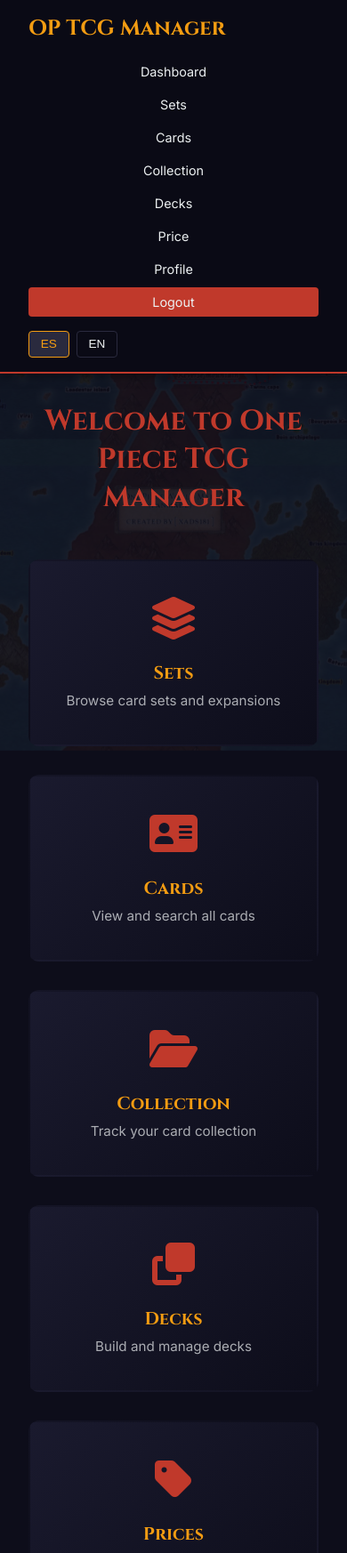
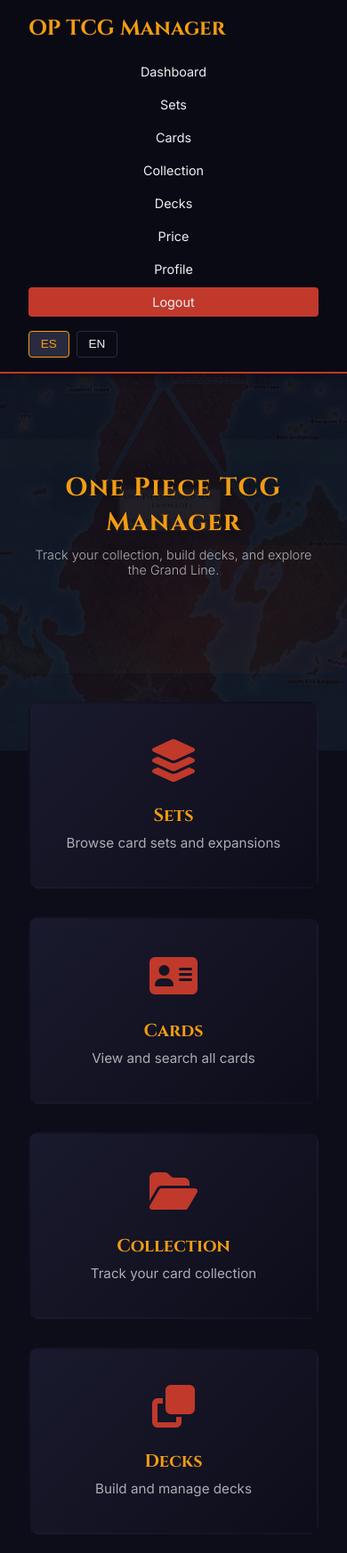
Before and after one commit to racmos/OPAPP, a Flask app: page /onepiecetcg/ in a window 390 px wide. Shown: the top 1746 px of the page at 89% size. Run offline with Flask 3, Linux system fonts and the light colour scheme; the visitor is signed in with stand-in values (Sample User, id 1).

Commit message:
feat(visual): parallax hero + scroll-triggered reveals (#16)
Add visual polish with pure CSS + minimal JS:

Parallax Hero (dashboard):
- 3-layer parallax background with radial gradients
- Layers move at different speeds (0.1x, 0.25x, 0.45x) on scroll
- Responsive title with Cinzel font, gold accent

Scroll-Triggered Reveals (cards):
- IntersectionObserver detects cards entering viewport
- Fade-up + scale animation with cubic-bezier easing
- 8 stagger delay classes for grid items (0.05s increments)
- Respects prefers-reduced-motion media query

Files:
- app/static/css/animations.css — new animation styles
- app/templates/base.html — include CSS + shared JS
- app/templates/dashboard.html — parallax hero markup
- app/templates/cards.html — reveal classes on card items
- tests/test_animations.py — 7 tests verifying CSS and markup

Refs: AESTH-4

Co-authored-by: root <root@dev-ubuntu.local>

```diff
--- /dev/null
+++ b/app/static/css/animations.css
@@ -0,0 +1,116 @@
+/*
+ * Visual polish: parallax backgrounds + scroll-triggered reveals.
+ * Pure CSS + minimal JS — no external libraries.
+ */
+
+/* ============================================================
+   PARALLAX HERO (dashboard)
+   ============================================================ */
+
+.parallax-hero {
+    position: relative;
+    min-height: 40vh;
+    display: flex;
+    align-items: center;
+    justify-content: center;
+    overflow: hidden;
+    margin: -2rem -2rem 2rem -2rem;
+    border-radius: 0 0 16px 16px;
+}
+
+.parallax-layer {
+    position: absolute;
+    inset: 0;
+    pointer-events: none;
+    will-change: transform;
+}
+
+/* Deep background — slowest */
+.parallax-layer--deep {
+    background:
+        radial-gradient(ellipse at 20% 80%, rgba(0, 178, 207, 0.08) 0%, transparent 50%),
+        radial-gradient(ellipse at 80% 20%, rgba(192, 57, 43, 0.06) 0%, transparent 50%),
+        radial-gradient(ellipse at 50% 50%, rgba(243, 156, 18, 0.04) 0%, transparent 60%);
+    transform: translateY(calc(var(--scroll, 0) * 0.1px));
+}
+
+/* Mid layer — medium speed */
+.parallax-layer--mid {
+    background:
+        radial-gradient(circle at 10% 30%, rgba(0, 178, 207, 0.05) 0%, transparent 25%),
+        radial-gradient(circle at 90% 70%, rgba(192, 57, 43, 0.04) 0%, transparent 25%);
+    transform: translateY(calc(var(--scroll, 0) * 0.25px));
+}
+
+/* Near layer — fastest */
+.parallax-layer--near {
+    background:
+        radial-gradient(circle at 30% 60%, rgba(255, 255, 255, 0.03) 0%, transparent 15%),
+        radial-gradient(circle at 70% 40%, rgba(243, 156, 18, 0.03) 0%, transparent 15%);
+    transform: translateY(calc(var(--scroll, 0) * 0.45px));
+}
+
+.parallax-hero__content {
+    position: relative;
+    z-index: 2;
+    text-align: center;
+    padding: 2rem;
+}
+
+.parallax-hero__title {
+    font-family: 'Cinzel', serif;
+    font-size: clamp(1.8rem, 5vw, 3rem);
+    font-weight: 700;
+    color: var(--gold);
+    text-shadow: 0 2px 20px rgba(0, 0, 0, 0.5);
+    margin-bottom: 0.5rem;
+    letter-spacing: 0.05em;
+}
+
+.parallax-hero__subtitle {
+    font-family: 'Inter', sans-serif;
+    font-size: clamp(0.9rem, 2vw, 1.1rem);
+    font-weight: 300;
+    color: var(--text-muted);
+    max-width: 500px;
+    margin: 0 auto;
+}
+
+/* ============================================================
+   SCROLL-TRIGGERED REVEALS
+   ============================================================ */
+
+.reveal {
+    opacity: 0;
+    transform: translateY(30px) scale(0.96);
+    transition: opacity 0.6s cubic-bezier(0.25, 0.46, 0.45, 0.94),
+                transform 0.6s cubic-bezier(0.25, 0.46, 0.45, 0.94);
+    will-change: opacity, transform;
+}
+
+.reveal--visible {
+    opacity: 1;
+    transform: translateY(0) scale(1);
+}
+
+/* Stagger delays for grid items */
+.reveal--delay-1 { transition-delay: 0.05s; }
+.reveal--delay-2 { transition-delay: 0.10s; }
+.reveal--delay-3 { transition-delay: 0.15s; }
+.reveal--delay-4 { transition-delay: 0.20s; }
+.reveal--delay-5 { transition-delay: 0.25s; }
+.reveal--delay-6 { transition-delay: 0.30s; }
+.reveal--delay-7 { transition-delay: 0.35s; }
+.reveal--delay-8 { transition-delay: 0.40s; }
+
+/* Reduced motion preference */
+@media (prefers-reduced-motion: reduce) {
+    .reveal {
+        opacity: 1;
+        transform: none;
+        transition: none;
+    }
+    .parallax-layer {
+        transform: none !important;
+    }
+}
--- a/app/templates/base.html
+++ b/app/templates/base.html
@@ -9,6 +9,7 @@
     <link rel="preconnect" href="https://fonts.gstatic.com" crossorigin>
     <link href="https://fonts.googleapis.com/css2?family=Cinzel:wght@400;700&family=Inter:wght@300;400;500;600;700&display=swap" rel="stylesheet">
     <link rel="stylesheet" href="/onepiecetcg/static/css/style.css">
+    <link rel="stylesheet" href="/onepiecetcg/static/css/animations.css">
     <link rel="stylesheet" href="https://cdnjs.cloudflare.com/ajax/libs/font-awesome/6.5.1/css/all.min.css">
     {% block extra_css %}{% endblock %}
 </head>
@@ -61,6 +62,40 @@
             });
             event.target.classList.add('active');
         }
+
+        // Scroll-triggered reveals via IntersectionObserver
+        (function() {
+            if (!window.IntersectionObserver) return;
+            var observer = new IntersectionObserver(function(entries) {
+                entries.forEach(function(entry) {
+                    if (entry.isIntersecting) {
+                        entry.target.classList.add('reveal--visible');
+                        observer.unobserve(entry.target);
+                    }
+                });
+            }, { threshold: 0.1, rootMargin: '0px 0px -30px 0px' });
+
+            document.addEventListener('DOMContentLoaded', function() {
+                document.querySelectorAll('.reveal').forEach(function(el) {
+                    observer.observe(el);
+                });
+            });
+        })();
+
+        // Parallax scroll tracking for dashboard
+        (function() {
+            var heroes = document.querySelectorAll('.parallax-hero');
+            if (!heroes.length) return;
+            function updateParallax() {
+                heroes.forEach(function(hero) {
+                    var rect = hero.getBoundingClientRect();
+                    var scroll = window.scrollY - (rect.top + window.scrollY - window.innerHeight);
+                    hero.style.setProperty('--scroll', Math.max(0, scroll));
+                });
+            }
+            window.addEventListener('scroll', updateParallax, { passive: true });
+            updateParallax();
+        })();
     </script>
     {% block extra_js %}{% endblock %}
 </body>
--- a/app/templates/cards.html
+++ b/app/templates/cards.html
@@ -544,7 +544,7 @@
 <!-- Card Grid -->
 <div class="card-grid" id="cardGridView" style="{% if view == 'list' %}display:none;{% endif %}">
     {% for card in cards %}
-    <div class="card-item"
+    <div class="card-item reveal reveal--delay-{{ (loop.index0 % 8) + 1 }}"
          data-set-id="{{ card.opcar_opset_id }}"
          data-card-id="{{ card.opcar_id }}"
          data-version="{{ card.opcar_version }}"
@@ -595,7 +595,7 @@
         </thead>
         <tbody>
             {% for card in cards %}
-            <tr class="card-list-item"
+            <tr class="card-list-item reveal reveal--delay-{{ (loop.index0 % 8) + 1 }}"
                 data-set-id="{{ card.opcar_opset_id }}"
                 data-card-id="{{ card.opcar_id }}"
                 data-version="{{ card.opcar_version }}"
@@ -634,7 +634,7 @@
     </table>
 </div>
 {% else %}
-<div class="empty-state">
+<div class="empty-state reveal">
     <i class="fa-solid fa-compass"></i>
     <h3>No cards found</h3>
     <p>Try adjusting your filters or search criteria to discover new treasures.</p>
--- a/app/templates/dashboard.html
+++ b/app/templates/dashboard.html
@@ -3,9 +3,15 @@
 {% block title %}Dashboard - OP TCG Manager{% endblock %}
 
 {% block content %}
-<h1 style="text-align: center; color: var(--accent); margin-bottom: 3rem;">
-    Welcome to One Piece TCG Manager
-</h1>
+<div class="parallax-hero">
+    <div class="parallax-layer parallax-layer--deep"></div>
+    <div class="parallax-layer parallax-layer--mid"></div>
+    <div class="parallax-layer parallax-layer--near"></div>
+    <div class="parallax-hero__content">
+        <h1 class="parallax-hero__title">One Piece TCG Manager</h1>
+        <p class="parallax-hero__subtitle">Track your collection, build decks, and explore the Grand Line.</p>
+    </div>
+</div>
 
 <div class="dashboard-grid">
     <a href="{{ url_for('sets.sets') }}" class="dashboard-card">
```
Also changed, not shown: tests/test_animations.py (added, +155 -0 lines).
